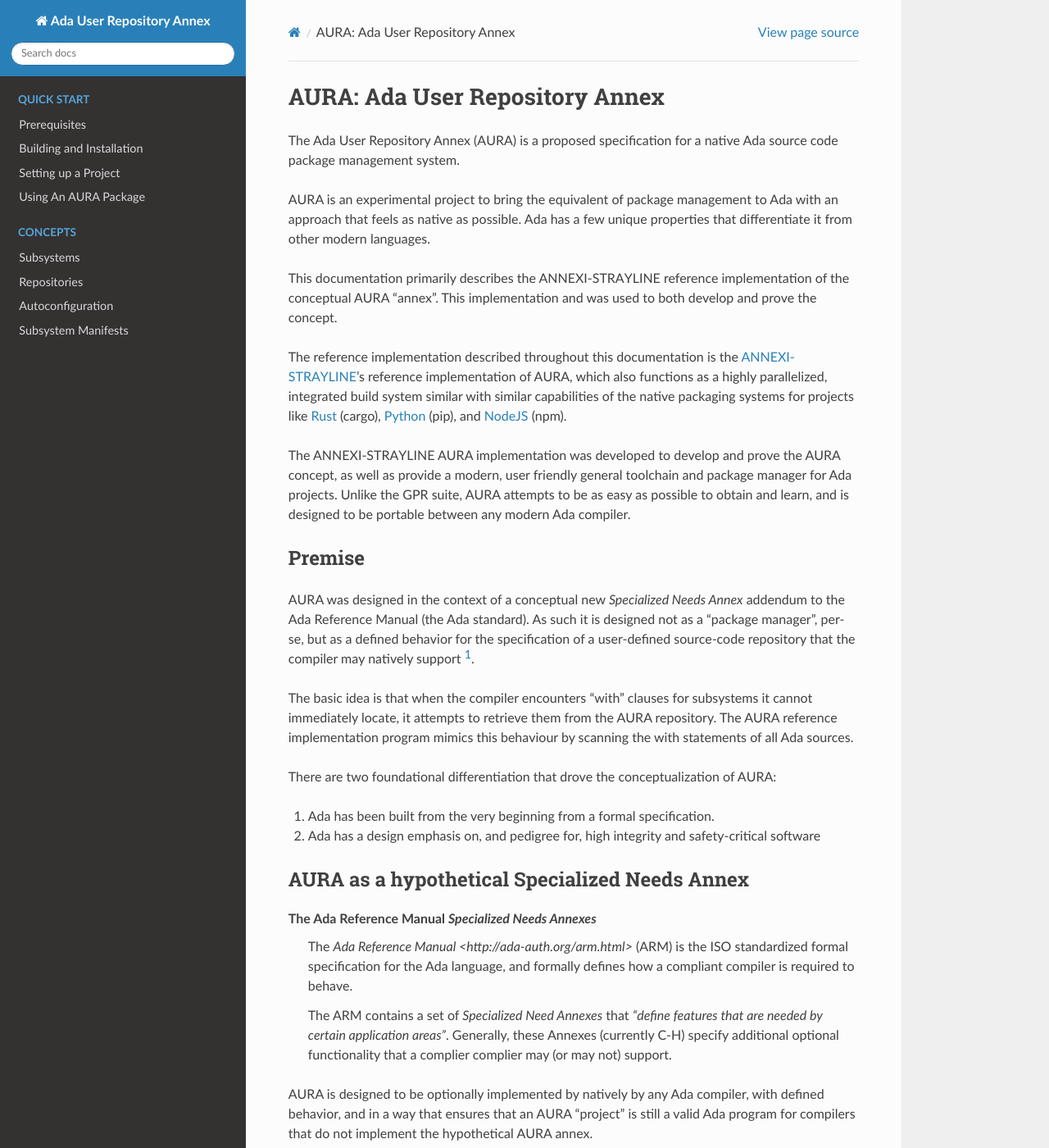
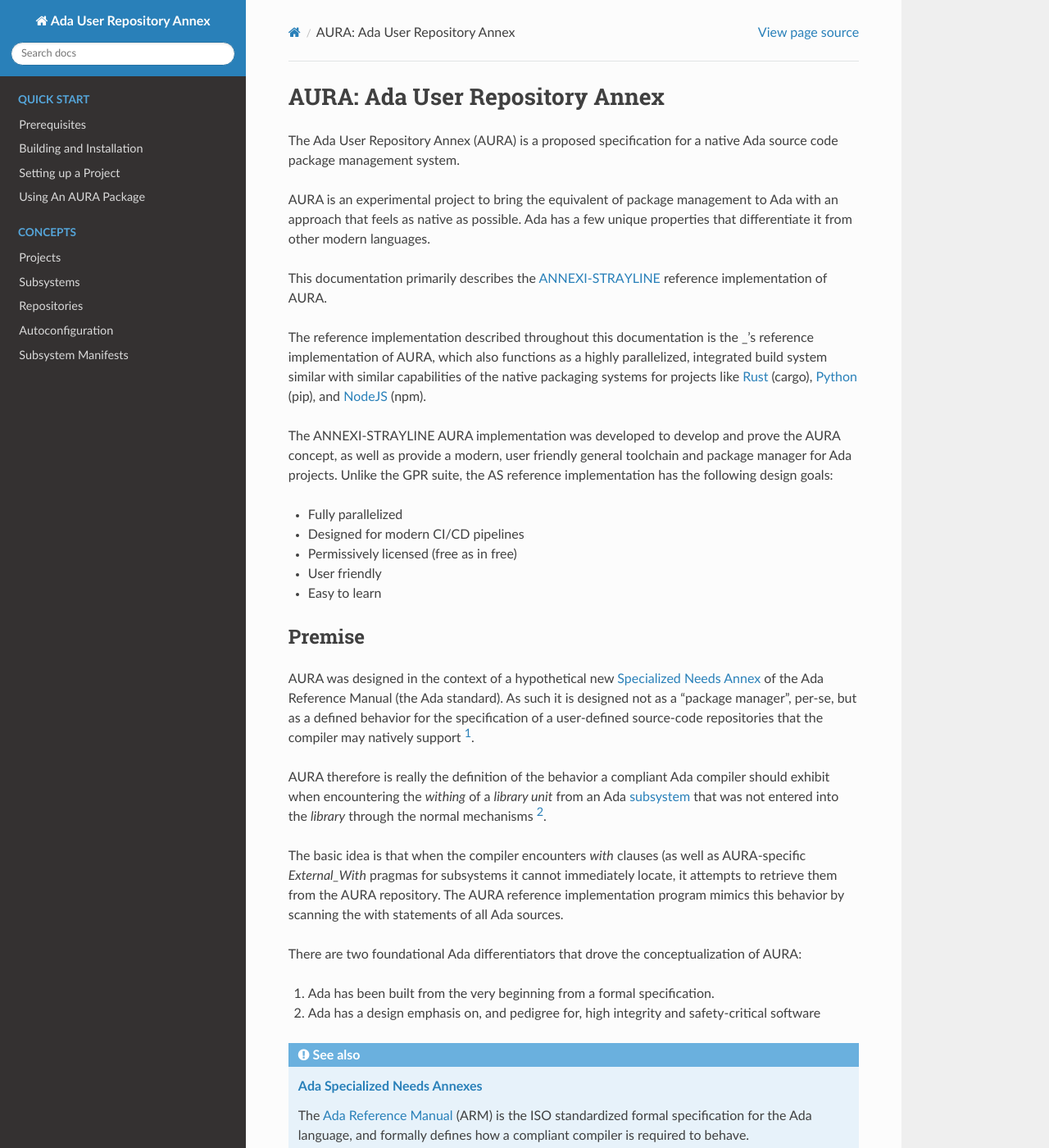
Before and after one commit to annexi-strayline/AURA-docs, a Sphinx documentation site: the page built from source/index.rst, in a window 1280 px wide and 1400 px high. Shown: the whole window at 82% size. Built offline with Sphinx 7.4.7 and the Read the Docs theme 2.0.0, drawn with Linux system fonts in a browser that asks for light colours; some of the changed text lies outside the part shown.

Commit message:
Checkpoint

```diff
--- a/source/concepts/subsystems.rst
+++ b/source/concepts/subsystems.rst
@@ -3,13 +3,11 @@
 
 The Ada Reference Manual defines a *subsystem* as a *root* library unit together with all of its children. [#f1]_ A root library unit is essentially a library unit declared without a prefixed name (more specifically, a first child of package Standard). [#f2]_
 
-Subsystems in AURA are the conceptual equivalent to packages or "crates" in other language package managers. However it is not a direct or even functional equivalent. Subsystems in AURA are so-called because in the Ada sense, that is exactly what they are.
-
 Ada was originally designed as a language for *programming in the large*, which is more than just being designed for the construction of very large programs, but also for the construction of large programs built by a large number of people across concurrent teams. Ada's powerful package paradigm is the foundational mechanism for enabling programming in the large.
 
+Subsystems in AURA are semantically subset to Ada subsystem since AURA is defined in the context of the Ada standard. An Ada subsystem becomes an AURA subsystem by either being accessible from an AURA repository, or containing an :doc:`AURA subsystem manifest <manifests>`. AURA Subsystems are the functional analogues to "packages" or "crates" in package management systems.
 
+An AURA-compliant implementation will always attempt to resolve all dependencies of a program (project) by :ref:`checking-out <concepts_repositories_checkout>` any missing subsystems needed by a program from configured repositories. For subsystems installed and configured from a repository, the AURA implementation also iteratively attempts to :ref:`checkout <concepts_repositories_checkout>` all missing subsystems depended-upon by any checked-out subsystems.
 
 .. [#f1] `Ada Reference Manual, 10.1-3 <http://ada-auth.org/standards/rm12_w_tc1/html/RM-10-1.html>`_, defines a *subsystem*.
 .. [#f2] `Ada Reference Manual, 10.1.1-10 <http://ada-auth.org/standards/rm12_w_tc1/html/RM-10-1-1.html>`_ - defines a *root* library unit.
-
-AURA thus refers to *subsystems* in the Ada-native sense, and these are effectively the analog to what a "package" or "crate" would be in comparable packaging systems. AURA implementations are expected to recognize missing Ada subsystems that are withed by any unit in a program, and then use user-configured repositories to attempt retrieve the codebase of those subsystems, recursively, until all dependencies can be satisfied.
--- a/source/index.rst
+++ b/source/index.rst
@@ -19,6 +19,7 @@
    :hidden:
    :caption: Concepts
 
+   concepts/projects
    concepts/subsystems
    concepts/repositories
    concepts/autoconfiguration
@@ -28,35 +29,54 @@
 
 AURA is an experimental project to bring the equivalent of package management to Ada with an approach that feels as native as possible. Ada has a few unique properties that differentiate it from other modern languages.
 
-This documentation primarily describes the ANNEXI-STRAYLINE reference implementation of the conceptual AURA "annex". This implementation and was used to both develop and prove the concept.
+This documentation primarily describes the `ANNEXI-STRAYLINE <https://annexi-strayline.com/>`_ reference implementation of AURA.
 
-The reference implementation described throughout this documentation is the `ANNEXI-STRAYLINE <https://annexi-strayline.com/>`_'s reference implementation of AURA, which also functions as a highly parallelized, integrated build system similar with similar capabilities of the native packaging systems for projects like `Rust <https://www.rust-lang.org/>`_ (cargo), `Python <https://python.org/>`_ (pip), and `NodeJS <https://nodejs.org/>`_ (npm).
+The reference implementation described throughout this documentation is the _'s reference implementation of AURA, which also functions as a highly parallelized, integrated build system similar with similar capabilities of the native packaging systems for projects like `Rust <https://www.rust-lang.org/>`_ (cargo), `Python <https://python.org/>`_ (pip), and `NodeJS <https://nodejs.org/>`_ (npm).
 
-The ANNEXI-STRAYLINE AURA implementation was developed to develop and prove the AURA concept, as well as provide a modern, user friendly general toolchain and package manager for Ada projects. Unlike the GPR suite, AURA attempts to be as easy as possible to obtain and learn, and is designed to be portable between any modern Ada compiler.
+The ANNEXI-STRAYLINE AURA implementation was developed to develop and prove the AURA concept, as well as provide a modern, user friendly general toolchain and package manager for Ada projects. Unlike the GPR suite, the AS reference implementation has the following design goals:
+
+* Fully parallelized
+* Designed for modern CI/CD pipelines
+* Permissively licensed (free as in free)
+* User friendly
+* Easy to learn
+
 
 Premise
 -------
-AURA was designed in the context of a conceptual new *Specialized Needs Annex* addendum to the Ada Reference Manual (the Ada standard). As such it is designed not as a "package manager", per-se, but as a defined behavior for the specification of a user-defined source-code repository that the compiler may natively support [#]_.
+AURA was designed in the context of a hypothetical new :ref:`Specialized Needs Annex <index_SNA_see_also>` of the Ada Reference Manual (the Ada standard). As such it is designed not as a "package manager", per-se, but as a defined behavior for the specification of a user-defined source-code repositories that the compiler may natively support [#not_an_sna]_.
 
-The basic idea is that when the compiler encounters "with" clauses for subsystems it cannot immediately locate, it attempts to retrieve them from the AURA repository. The AURA reference implementation program mimics this behaviour by scanning the with statements of all Ada sources.
+AURA therefore is really the definition of the behavior a compliant Ada compiler should exhibit when encountering the *withing* of a *library unit* from an Ada :ref:`subsystem <index_subsystems_see_also>` that was not entered into the *library* through the normal mechanisms [#ARM_compilation]_.
 
-There are two foundational differentiation that drove the conceptualization of AURA:
+The basic idea is that when the compiler encounters *with* clauses (as well as AURA-specific *External_With* pragmas for subsystems it cannot immediately locate, it attempts to retrieve them from the AURA repository. The AURA reference implementation program mimics this behavior by scanning the with statements of all Ada sources.
+
+There are two foundational Ada differentiators that drove the conceptualization of AURA:
 
 #. Ada has been built from the very beginning from a formal specification.
 #. Ada has a design emphasis on, and pedigree for, high integrity and safety-critical software
 
+.. _index_SNA_see_also:
 
+.. seealso::
+   .. rubric:: `Ada Specialized Needs Annexes <http://www.ada-auth.org/standards/rm12_w_tc1/html/RM-1-1-2.html#I1007>`_
+
+   The `Ada Reference Manual <http://ada-auth.org/arm.html>`_ (ARM) is the ISO standardized formal specification for the Ada language, and formally defines how a compliant compiler is required to behave.
+
+   The ARM contains a set of *Specialized Need Annexes* that *"define features that are needed by certain application areas"*.
+
+.. _index_subsystems_see_also:
+
+.. seealso::
+   .. rubric:: :doc:`Subsystems <concepts/subsystems>`
+
+   *Subsystems* are both Ada concepts, and (by extension) AURA concepts, as AURA is a conceptual *Specialized Needs Annex*. Subsystems are basically any *root* (top-level) library units and all of their children.
+
+   Subsystems retrieved and configured through AURA are essentially analogues to "packages" or "crates" of other package managers.
 
 AURA as a hypothetical Specialized Needs Annex
 ----------------------------------------------
 The Ada Reference Manual *Specialized Needs Annexes*
-   The `Ada Reference Manual <http://ada-auth.org/arm.html>` (ARM) is the ISO standardized formal specification for the Ada language, and formally defines how a compliant compiler is required to behave.
-
-   The ARM contains a set of *Specialized Need Annexes* that *"define features that are needed by certain application areas"*. Generally, these Annexes (currently C-H) specify additional optional functionality that a complier complier may (or may not) support.
-
-AURA is designed to be optionally implemented by natively by any Ada compiler, with defined behavior, and in a way that ensures that an AURA "project" is still a valid Ada program for compilers that do not implement the hypothetical AURA annex.
-
-AURA achieves this by defining the behaviour of a compiler should it encounter the inclusion ("withing") of an unknown Ada subsystem. Recall that subsystem is any "top-level" library unit, and its children. For example, package Ada and package Interfaces are both language-defined subsystems. Additionally AURA supports the "withing" of non-Ada units via an annex-specific pragma ("pragma External_With").
+   Generally, these Annexes (currently C-H) specify additional optional functionality that a complier complier may (or may not) support.
 
 Therefore the attempt to compile an AURA "project" with a non-conformant compiler will simply result in the failure to find the withed units. In contrast, a compliant compiler will attempt to retrieve any missing subsystems via the configured repositories, as is explained in greater detail throughout this documentation.
 
@@ -77,4 +97,6 @@
 
 
 
-.. [#] No actual new annex has yet been formally developed, or proposed to the `ARG <http://ada-auth.org>`_
+.. [#not_an_sna] No actual new annex has yet been formally developed, or proposed to the `ARG <http://ada-auth.org>`_
+
+.. [#ARM_compilation] The Ada Reference Manual `clause 10 <http://www.ada-auth.org/standards/rm12_w_tc1/html/RM-10.html>`_ describes library units and compilation.
--- a/source/quick_start/using_an_aura_package.rst
+++ b/source/quick_start/using_an_aura_package.rst
@@ -34,7 +34,7 @@
 
 .. seealso::
 
-    To learn more about how AURA repositories work, and what is special about Repository 1, please see the :doc:`<../concepts/repositories>` explainer.
+    To learn more about how AURA repositories work, and what is special about Repository 1, please see the :doc:`repositories <../concepts/repositories>` explainer.
 
 Lets create the repository for AURA by creating the **aura-repository_2.ads** package spec:
 
```
Also changed, not shown: source/concepts/manifests.rst (+6 -1 lines), source/concepts/projects.rst (added, +15 -0 lines), source/concepts/repositories.rst (+6 -1 lines), source/quick_start/setting_up_a_project.rst (+6 -5 lines).
